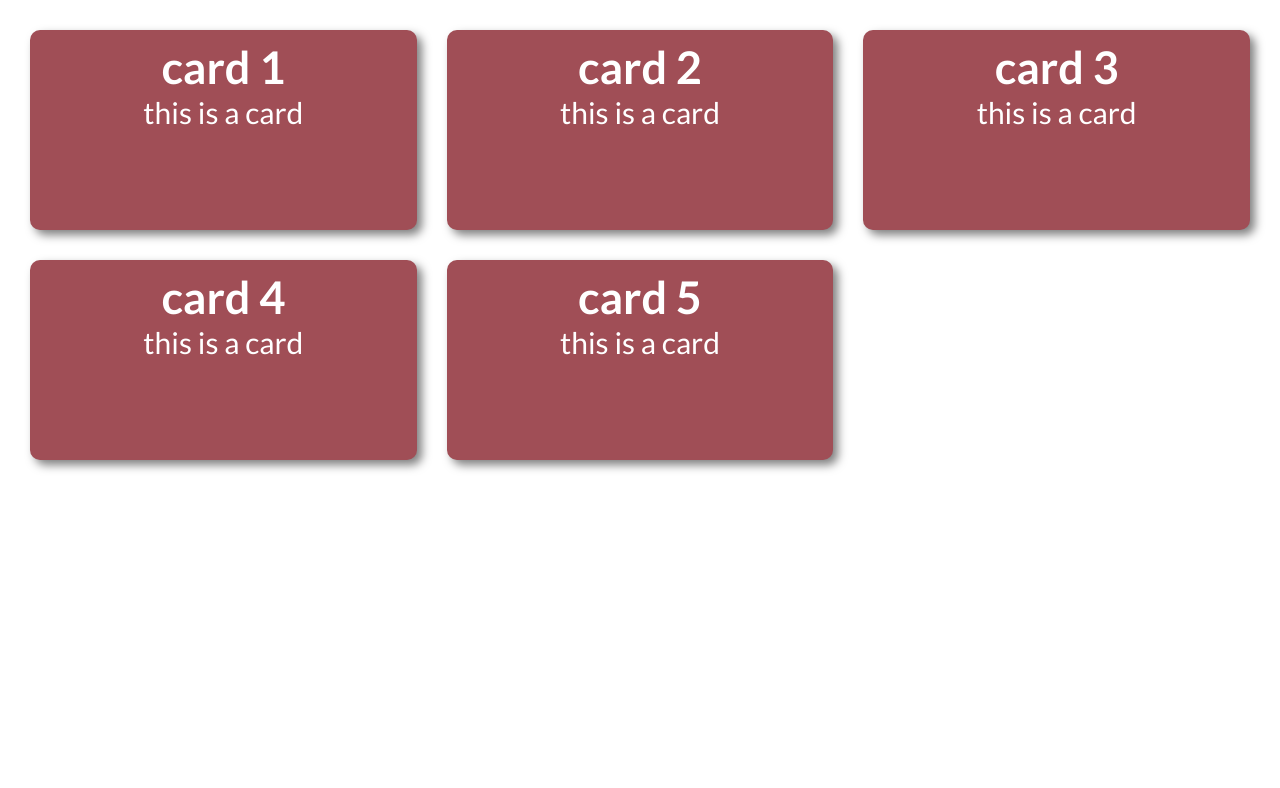
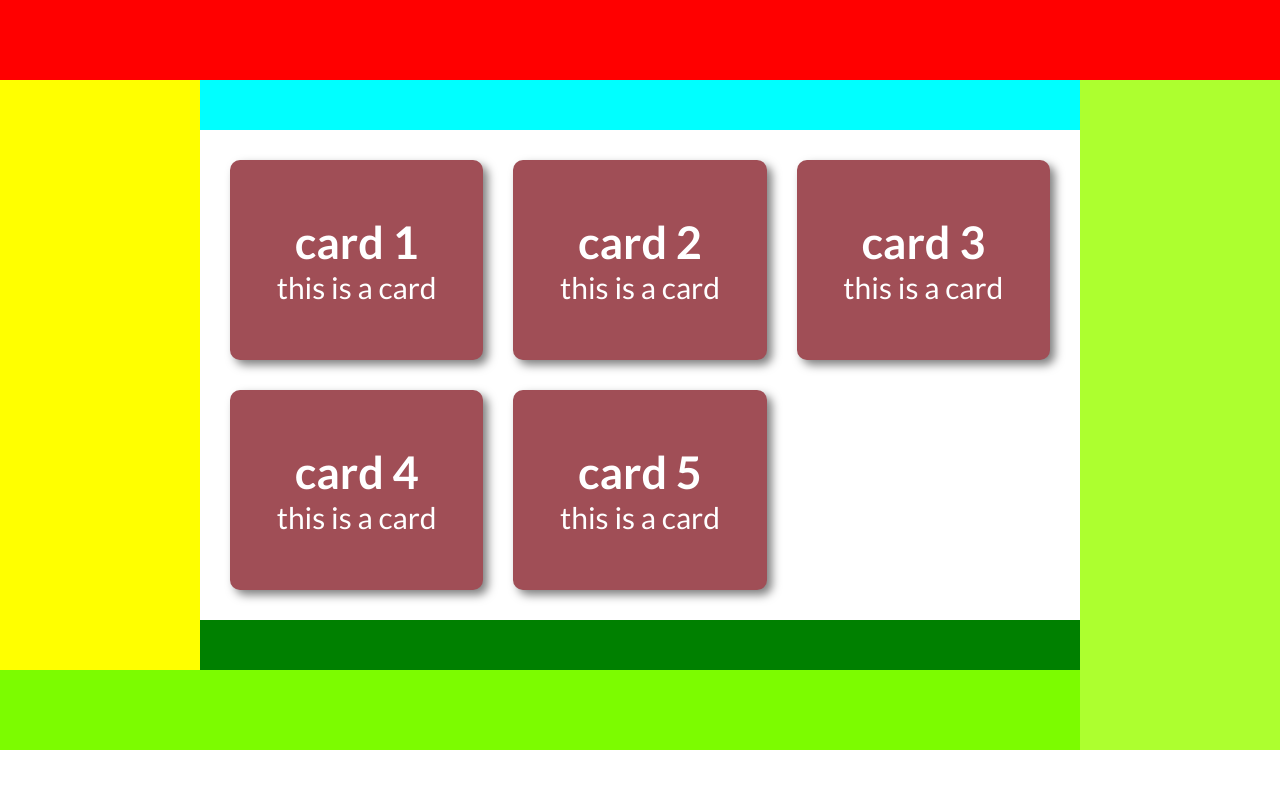
Before and after one commit to ArthurOliveira120/ppi2025_ArthurOliveira, a React (Vite) app: page / in a window 1280 px wide. Shown: the top 788 px of the page. Built offline with nearby package versions, Linux system fonts and the light colour scheme.

Commit message:
Desafio 3

```diff
--- a/src/components/MyGrid.jsx
+++ b/src/components/MyGrid.jsx
@@ -3,10 +3,11 @@ import styles from "./MyGrid.module.css";
 export function MyGrid() {
   return (
     <div className={styles.container}>
-        <header className={styles.header1}/>
-        <header className={styles.header2}></header>
-        <aside className={styles.aside}></aside>
-      <div className={styles.main}>
+      <header className={styles.header1} />
+      <header className={styles.header2} />
+      <aside className={styles.aside1} />
+      <aside className={styles.aside2} />
+
       <div className={styles.grid}>
         <div className={styles.card}>
           <h2>card 1</h2>
@@ -33,8 +34,9 @@ export function MyGrid() {
           <p>this is a card</p>
         </div>
       </div>
-      </div>
-      <footer className={styles.footer}></footer>
+
+      <footer className={styles.footer2}></footer>
+      <footer className={styles.footer1}></footer>
     </div>
   );
 }
--- a/src/components/MyGrid.module.css
+++ b/src/components/MyGrid.module.css
@@ -1,12 +1,53 @@
+.container {
+  display: grid;
+
+  grid-template-areas:
+    "header1 header1 header1"
+    "aside1 header2 aside2"
+    "aside1 main aside2"
+    "aside1 footer2 aside2"
+    "footer1 footer1 aside2";
+
+  grid-template-columns: 20rem 1fr 20rem;
+  grid-template-rows: 8rem 5rem auto 5rem 8rem;
+
+  @media (max-width: 1200px) {
+    grid-template-areas:
+    "header1 header1"
+    "aside1 header2"
+    "aside1 main"
+    "aside1 footer2"
+    "footer1 footer1";
+
+    grid-template-columns: 20rem 1fr;
+  }
+
+  @media (max-width: 768px) {
+    grid-template-areas:
+    "header1"
+    "main"
+    "footer1";
+
+    grid-template-columns: 1fr;
+    grid-template-rows: 10rem auto 10rem;
+  }
+}
+
 .grid {
+  grid-area: main;
   padding: 3rem;
   display: grid;
   gap: 3rem;
-  grid-template-columns: repeat(auto-fit, minmax(30rem, 1fr));
+  grid-template-columns: repeat(auto-fit, minmax(20rem, 1fr));
   grid-template-rows: repeat(auto-fit, min-content);
 }
 
 .card {
+  display: flex;
+  flex-direction: column;
+  align-items: center;
+  justify-content: center;
+
   height: 20rem;
   background-color: var(--primary-dark);
   color: var(--primary-contrast-light);
@@ -17,49 +58,33 @@
   text-align: center;
 }
 
-.containter {
-  display: grid;
-
-  grid-template-areas:
-    "header1 header1"
-    "aside header2"
-    "aside main"
-    "footer footer";
-
-  grid-template-columns: 1fr 3fr;
-  grid-template-rows: 10rem 5rem auto 10rem;
-
-  @media (max-width: 1200px) {
-    grid-template-areas:
-    "header1"
-    "header2"
-    "main"
-    "footer";
-
-    grid-template-columns: 1fr;
-  }
-}
-
 .header1 {
   grid-area: header1;
-  background-color: darkslateblue;
+  background-color: red;
 }
 
 .header2 {
   grid-area: header2;
-  background-color: deepskyblue;
+  background-color: aqua;
 }
 
-.aside {
-  grid-area: aside;
-  background-color: deeppink;
+.aside1 {
+  grid-area: aside1;
+  background-color: yellow;
 
-  @media (max-width: 1200px) {
-    display: none;
-  }
 }
 
-.footer {
-  grid-area: footer;
-  background-color: red;
+.aside2 {
+  grid-area: aside2;
+  background-color: greenyellow;
 }
+
+.footer1 {
+  grid-area: footer1;
+  background-color: lawngreen;
+}
+
+.footer2 {
+  grid-area: footer2;
+  background-color: green;
+}
```
Lines whose indentation alone changed are shown as unchanged.
